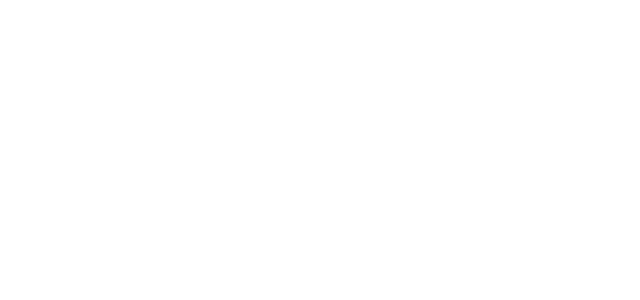
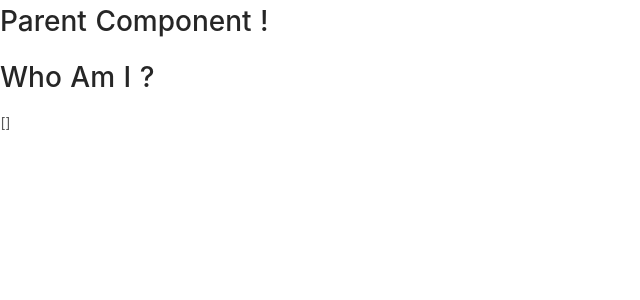
Before and after one commit to yeob32/vue-nuxt-sample, a Nuxt app: page /basic in a window 1280 px wide. Before the commit this address had no page. Shown: the top 300 px of the page, without its empty margins (0-640 px from the left). Built offline with nearby package versions, Linux system fonts and the light colour scheme; no server answers; what vue-plugin-load-script would draw is missing.

Commit message:
component test

```diff
--- /dev/null
+++ b/components/props/ChildComponent.vue
@@ -0,0 +1,21 @@
+<template>
+  <div>
+    <h1>Who Am I ?</h1>
+    <p>{{ name }}</p>
+    <p>{{ email }}</p>
+    <p>{{ phone }}</p>
+  </div>
+</template>
+
+<script lang="ts">
+import { Component, Vue, Prop } from 'vue-property-decorator'
+
+@Component
+export default class ChildComponent extends Vue {
+  @Prop(String) private readonly name: string | undefined
+  @Prop({ default: () => [] }) private readonly email?: string[]
+  @Prop() private readonly phone!: string[]
+}
+</script>
+
+<style scoped></style>
--- /dev/null
+++ b/components/props/ParentComponent.vue
@@ -0,0 +1,21 @@
+<template>
+  <div>
+    <h1>Parent Component !</h1>
+    <ChildComponent />
+  </div>
+</template>
+
+<script lang="ts">
+import { Component, Vue } from 'vue-property-decorator'
+import ChildCompnent from '@/components/props/ChildComponent.vue'
+
+@Component({
+  middleware: 'auth',
+  components: {
+    ChildCompnent,
+  },
+})
+export default class ParentComponent extends Vue {}
+</script>
+
+<style scoped></style>
--- /dev/null
+++ b/pages/basic/index.vue
@@ -0,0 +1,20 @@
+<template>
+  <div>
+    <ParentComponent />
+  </div>
+</template>
+
+<script lang="ts">
+import { Component, Vue } from 'vue-property-decorator'
+import ParentComponent from '@/components/props/ParentComponent.vue'
+
+@Component({
+  middleware: 'auth',
+  components: {
+    ParentComponent,
+  },
+})
+export default class Index extends Vue {}
+</script>
+
+<style scoped></style>
```
